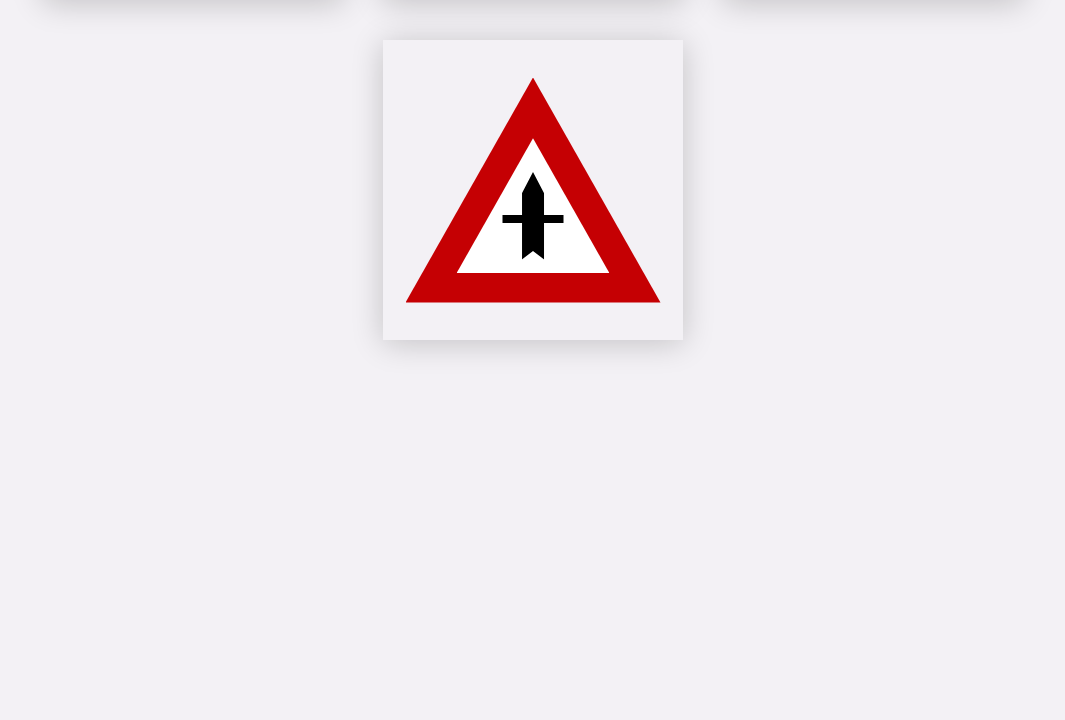
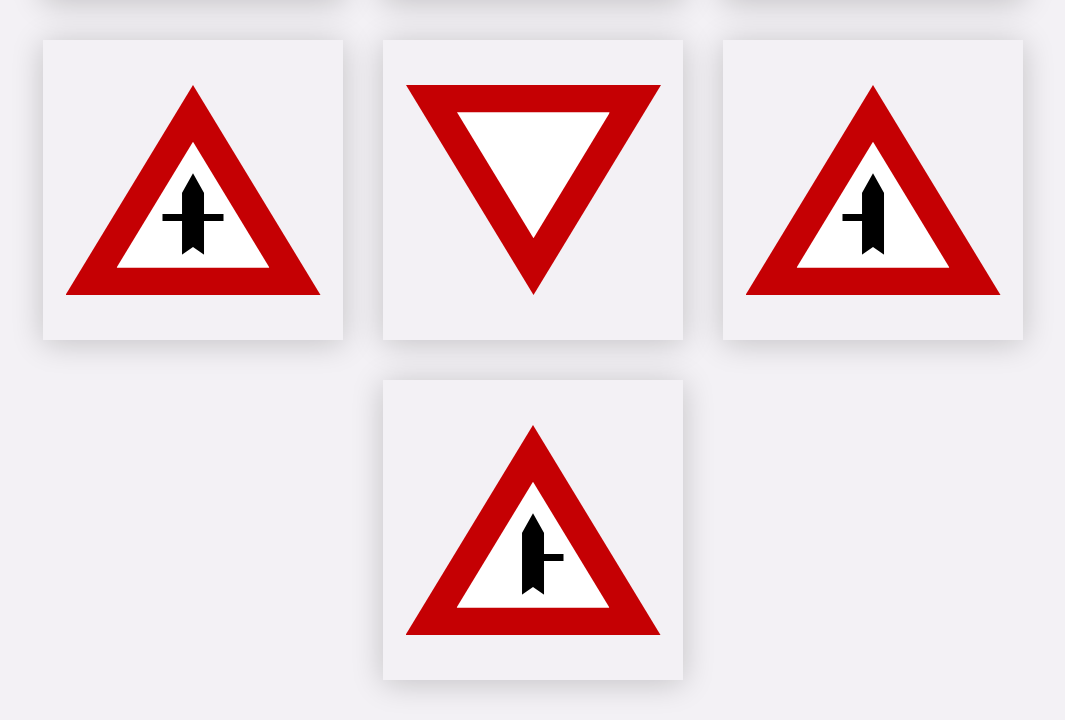
Before and after one commit to Jeroen-TheCodingFactory/-CSS-Art-Verkeersborden-App, a plain HTML site: page index.html in a window 1280 px wide. Shown: the part 1360-2080 px from the top of the page, without its empty margins (107-1172 px from the left). Before the commit the page ends 1740 px from the top, so only its background shows below. Drawn offline with Linux system fonts and the light colour scheme.

Commit message:
made new bords

```diff
--- a/css/style.css
+++ b/css/style.css
@@ -281,7 +281,7 @@ body{
 
 .card__figure--pas-op{
     width: 85%;
-    height:75%;
+    height:70%;
     background: var(--je-mag-niet-rood);
     clip-path: polygon(0% 100%, 50% 0%, 100% 100%);
     position:relative;
@@ -317,6 +317,20 @@ body{
     position:absolute;
     top:57%;
     left:30%;
+}
+
+.card__pasOpArrowBlok--links{
+    width: 20%;
+}
+
+.card__pasOpArrowBlok--rechts{
+    width: 20%;
+    left:auto;
+    right:30%;
+}
+
+.card__figure--voorrangsweg{
+    transform: rotate(0.5turn);
 }
 .u-flexbox-wrapper{
     display:flex;
@@ -398,9 +412,22 @@ body{
     animation-delay:1.2s;
 }
 
-.a-popup:nth-of-type(12){
+.a-popup:nth-of-type(13){
     animation-delay:1.3s;
 }
+
+.a-popup:nth-of-type(14){
+    animation-delay:1.4s;
+}
+
+.a-popup:nth-of-type(15){
+    animation-delay:1.5s;
+}
+
+.a-popup:nth-of-type(16){
+    animation-delay:1.6s;
+}
+
 
 @keyframes popup {
     from{
--- a/index.html
+++ b/index.html
@@ -173,9 +173,46 @@
                     </div>
                 </figure>
                 <article class="card__informatie">
-                    <p class="card__tekst">A04-030 - Adviessnelheid 30 km/h</p>
-                    <p class="card__tekst">Adviessnelheid is 30 km/h</p>
-                    <a href="https://www.informatiebord.nl/oefenen/verkeersborden-overzicht/41/a04-030-adviessnelheid-30-kmh/">Bron</a>
+                    <p class="card__tekst">B03 - Voorrangskruispunt, je hebt voorrang</p>
+                    <p class="card__tekst">Opgelet! bij de volgende kruising heb jij voorrang. Dus al het verkeer dat van links en van rechts komt moet aan jou voorrang geven. </p>
+                    <a href="https://www.informatiebord.nl/oefenen/verkeersborden-overzicht/83/b03-voorrangskruispunt-je-hebt-voorrang/">Bron</a>
+                </article>
+            </li>
+            <li class="card a-popup" tabindex="0">
+                <figure class="card__figure card__figure--pas-op card__figure--voorrangsweg">
+                    <div class="card__pasOpInner">
+                    </div>
+                </figure>
+                <article class="card__informatie">
+                    <p class="card__tekst">B06 - Voorrangskruising - verleen voorrang</p>
+                    <p class="card__tekst">Opgelet! je rijdt nu een voorrangsweg op, verleen voorrang aan al het kruisende verkeer.</p>
+                    <a href="https://www.informatiebord.nl/oefenen/verkeersborden-overzicht/87/b06-voorrangskruising-verleen-voorrang/">Bron</a>
+                </article>
+            </li>
+            <li class="card a-popup" tabindex="0">
+                <figure class="card__figure card__figure--pas-op">
+                    <div class="card__pasOpInner">
+                        <div class="card__pasOpArrow"></div>
+                        <div class="card__pasOpArrowBlok card__pasOpArrowBlok--links"></div>
+                    </div>
+                </figure>
+                <article class="card__informatie">
+                    <p class="card__tekst">B04 - Voorrangskruispunt weg van links</p>
+                    <p class="card__tekst">Opgelet! bij de volgende kruising heb jij voorrang. Dus al het verkeer dat van links komt moet aan jou voorrang geven. </p>
+                    <a href="https://www.informatiebord.nl/oefenen/verkeersborden-overzicht/84/b04-voorrangskruispunt-weg-van-links/">Bron</a>
+                </article>
+            </li>
+            <li class="card a-popup" tabindex="0">
+                <figure class="card__figure card__figure--pas-op">
+                    <div class="card__pasOpInner">
+                        <div class="card__pasOpArrow"></div>
+                        <div class="card__pasOpArrowBlok card__pasOpArrowBlok--rechts"></div>
+                    </div>
+                </figure>
+                <article class="card__informatie">
+                    <p class="card__tekst">B05 - Voorrangskruispunt weg van rechts</p>
+                    <p class="card__tekst">Opgelet! bij de volgende kruising heb jij voorrang. Dus al het verkeer dat van rechts komt moet aan jou voorrang geven. </p>
+                    <a href="https://www.informatiebord.nl/oefenen/verkeersborden-overzicht/85/b05-voorrangskruispunt-weg-van-rechts/">Bron</a>
                 </article>
             </li>
         </ul>
```
